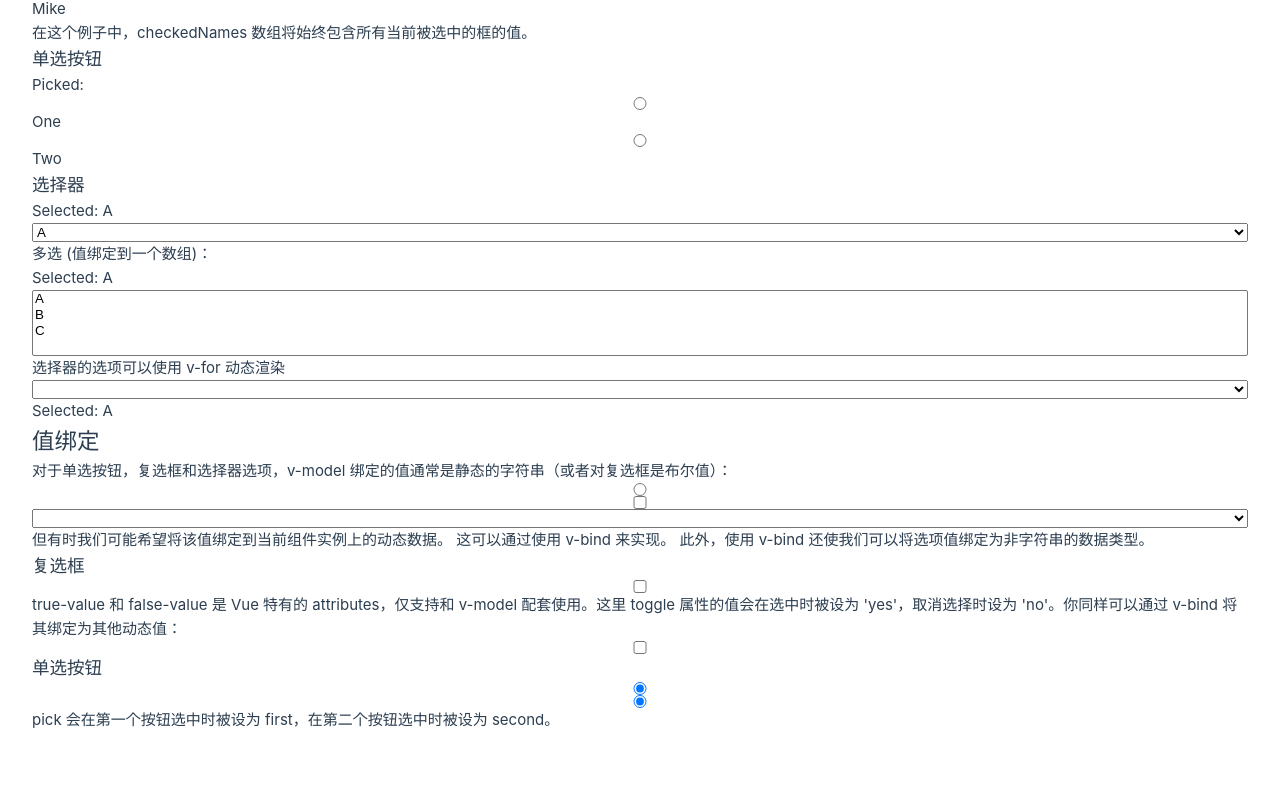
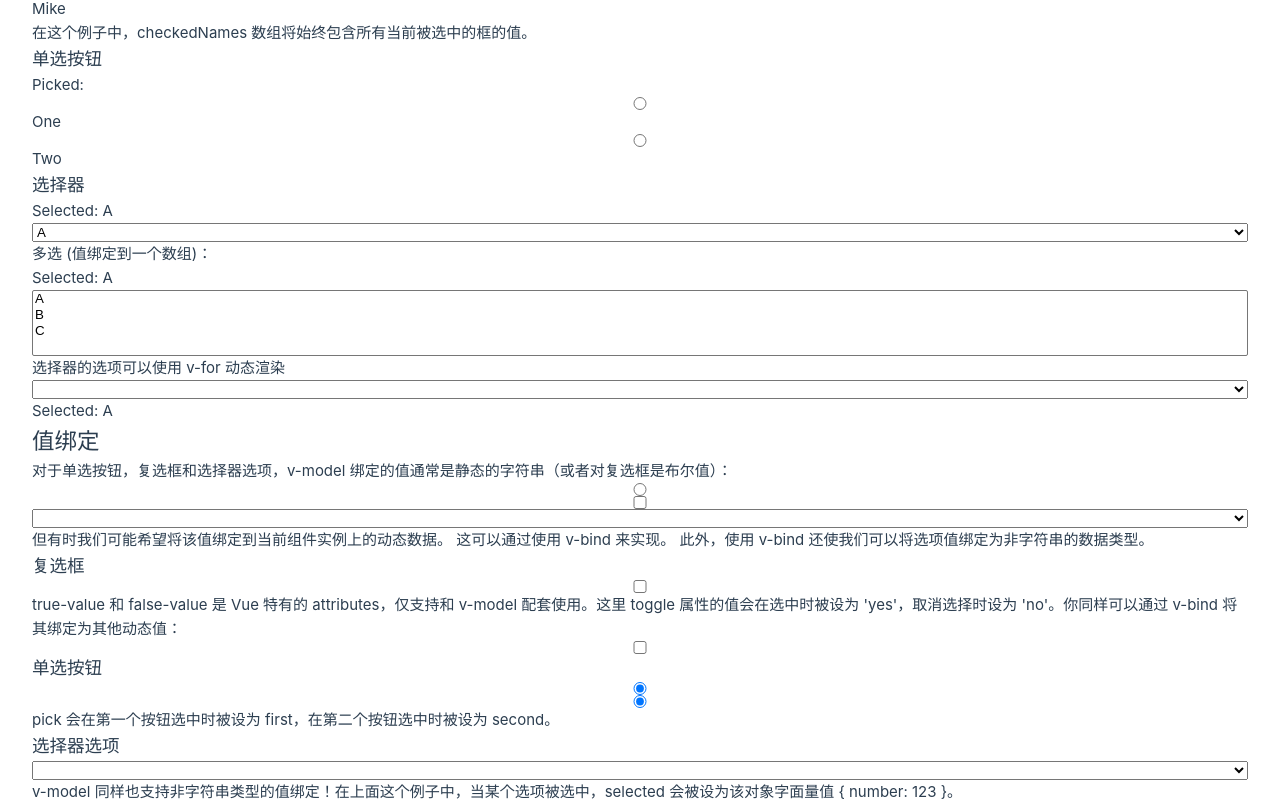
Before and after one commit to ShenlongDev/vue_xx, a Vue app: page / in a window 1280 px wide. Shown: the part 778-1582 px from the top of the page. Before the commit the page ends 1510 px from the top, so only its background shows below. Built offline with nearby package versions, Linux system fonts and the light colour scheme.

Commit message:
选择器选项

```diff
--- a/src/HandleForm.vue
+++ b/src/HandleForm.vue
@@ -117,4 +117,10 @@ const options = ref([
   <input type="radio" v-model="pick" :value="first" />
   <input type="radio" v-model="pick" :value="second" />
   <p>pick 会在第一个按钮选中时被设为 first，在第二个按钮选中时被设为 second。</p>
+  <h3>选择器选项</h3>
+    <select v-model="selected">
+    <!-- 内联对象字面量 -->
+    <option :value="{ number: 123 }">123</option>
+  </select>
+  <p>v-model 同样也支持非字符串类型的值绑定！在上面这个例子中，当某个选项被选中，selected 会被设为该对象字面量值 { number: 123 }。</p>
 </template>
```
